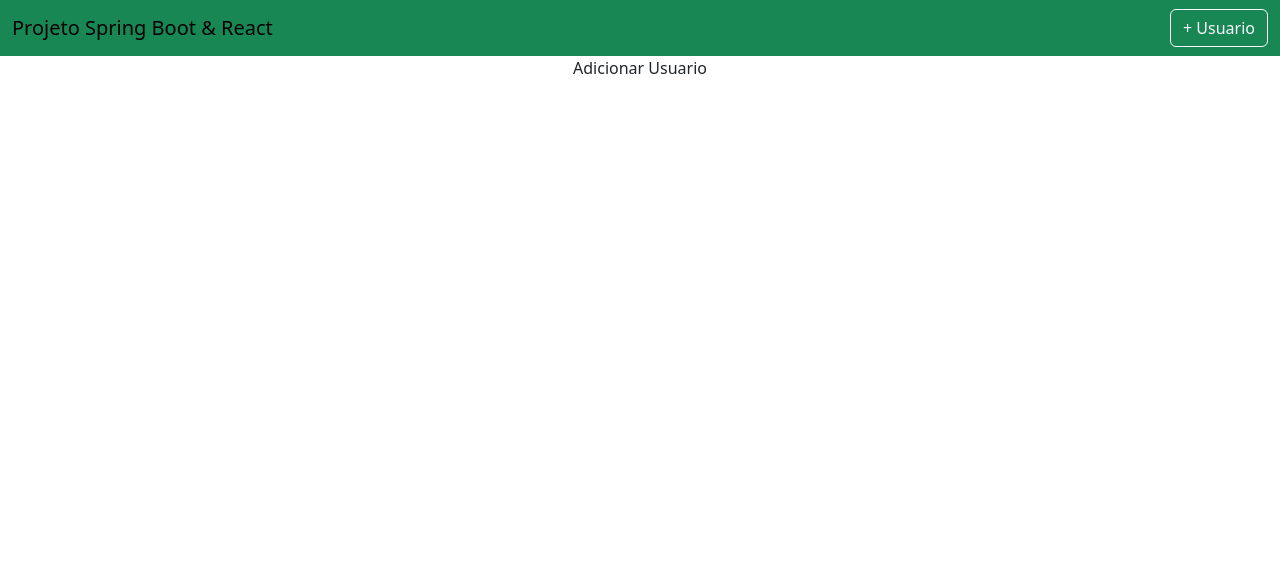
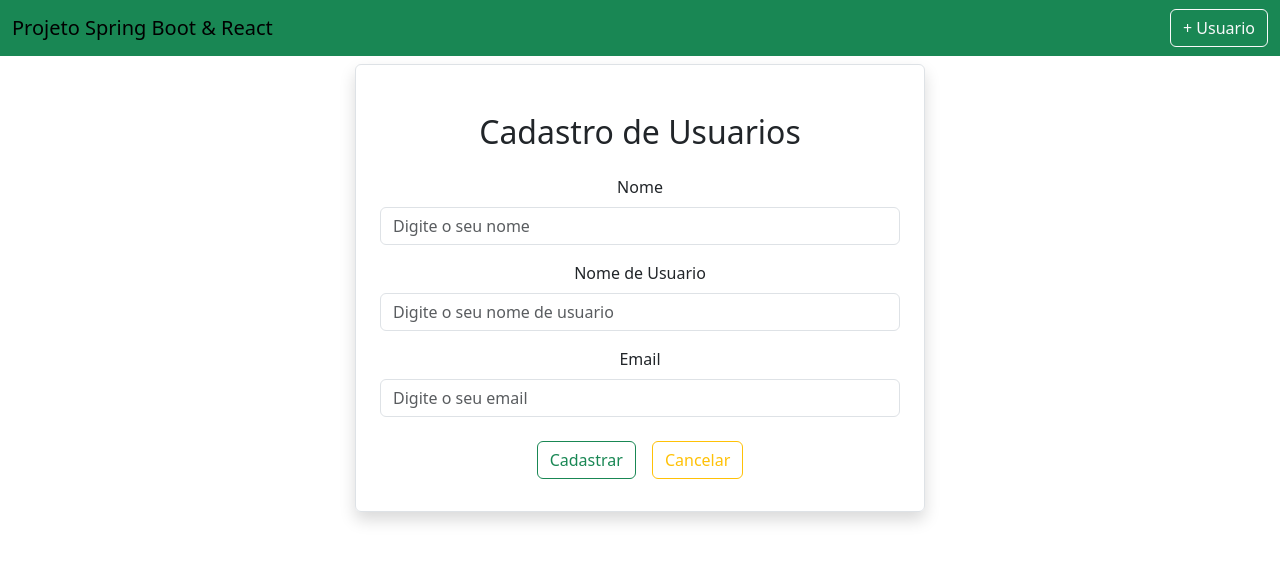
Before and after one commit to Death-Chronos/FrontEndReact, a React (Create React App) app: page /addUser in a window 1280 px wide. Shown: the top 562 px of the page. Built offline with nearby package versions, Linux system fonts and the light colour scheme.

Commit message:
Layout e começo dos métodos

```diff
--- a/src/users/AddUser.js
+++ b/src/users/AddUser.js
@@ -1,7 +1,40 @@
-import React from 'react'
+import React, {useState} from 'react'
 
 export default function AddUser() {
-  return (
-    <div>Adicionar Usuario</div>
-  )
+
+    const [user, setUser] = useState({
+        name: "",
+        username:"",
+        email:"",
+    });
+    const {name,username,email} = user
+    const onInputChange = (e) => {
+        setUser({...user,[e.target.name]: e.target.value})
+    }
+return (
+    <div className='container'>
+        <div className="row">
+            <div className="col-md-6 offset-md-3 border rounded p-4 mt-2 shadow">
+                <h2 className='text-center m-4'>Cadastro de Usuarios</h2>
+                <div className="mb-3">
+                    <label htmlFor="Name" className='form-label'>Nome</label>
+                    <input type={"text"} className='form-control' placeholder='Digite o seu nome'
+                        name='name' value={name}  onChange={(e)=>onInputChange(e)}/>
+                </div>
+                <div className="mb-3">
+                    <label htmlFor="Username" className='form-label'>Nome de Usuario</label>
+                    <input type={"text"} className='form-control' placeholder='Digite o seu nome de usuario'
+                        name='username' value={username}  onChange={(e)=>onInputChange(e)}/>
+                </div>
+                <div className="mb-3">
+                    <label htmlFor="Email" className='form-label'>Email</label>
+                    <input type={"email"} className='form-control' placeholder='Digite o seu email'
+                        name='email' value={email}  onChange={(e)=>onInputChange(e)}/>
+                </div>
+                <button className='btn btn-outline-success m-2'>Cadastrar</button>
+                <button className='btn btn-outline-warning m-2'>Cancelar</button>
+            </div>
+        </div>
+    </div>
+)
 }
```
